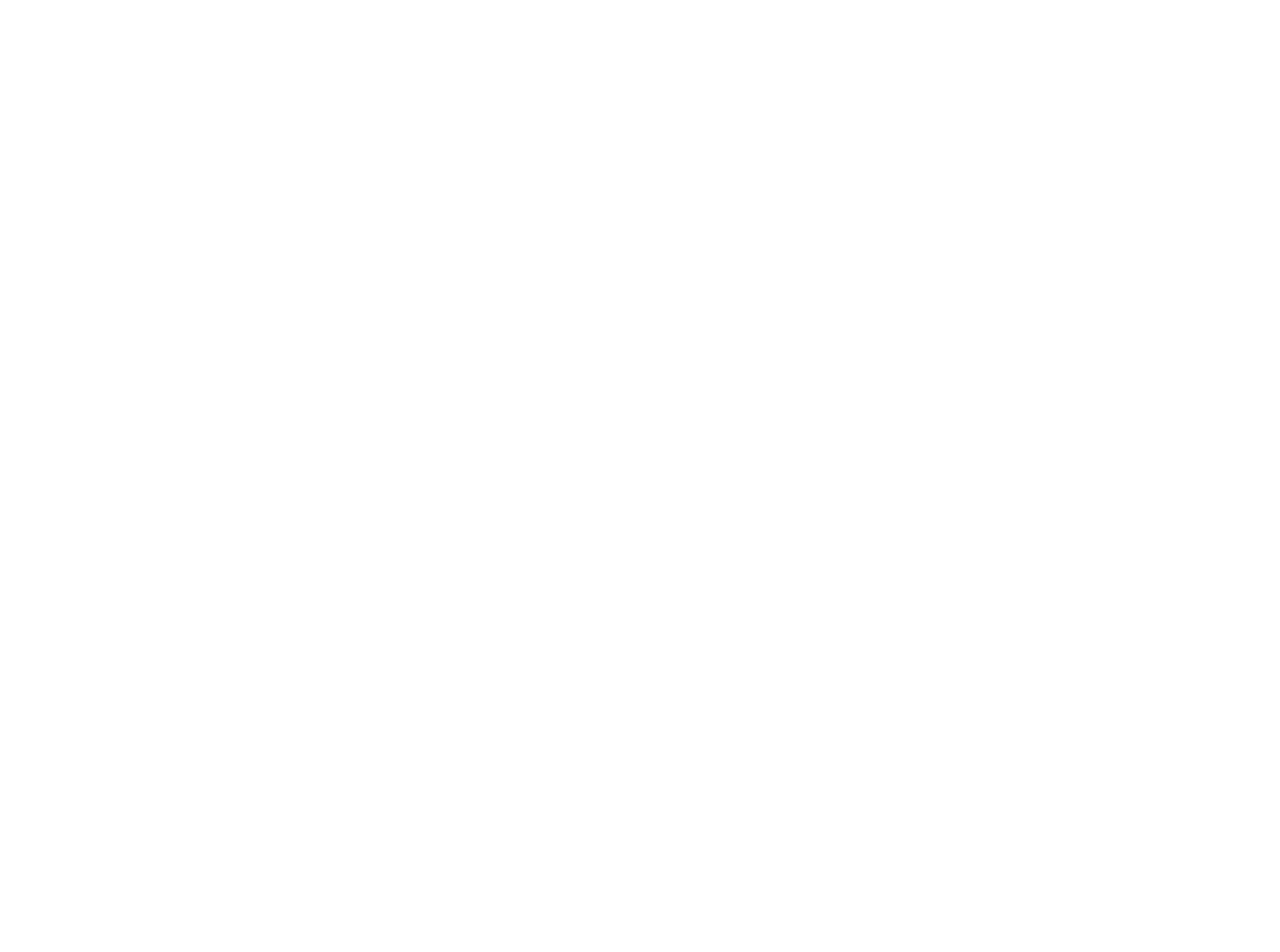
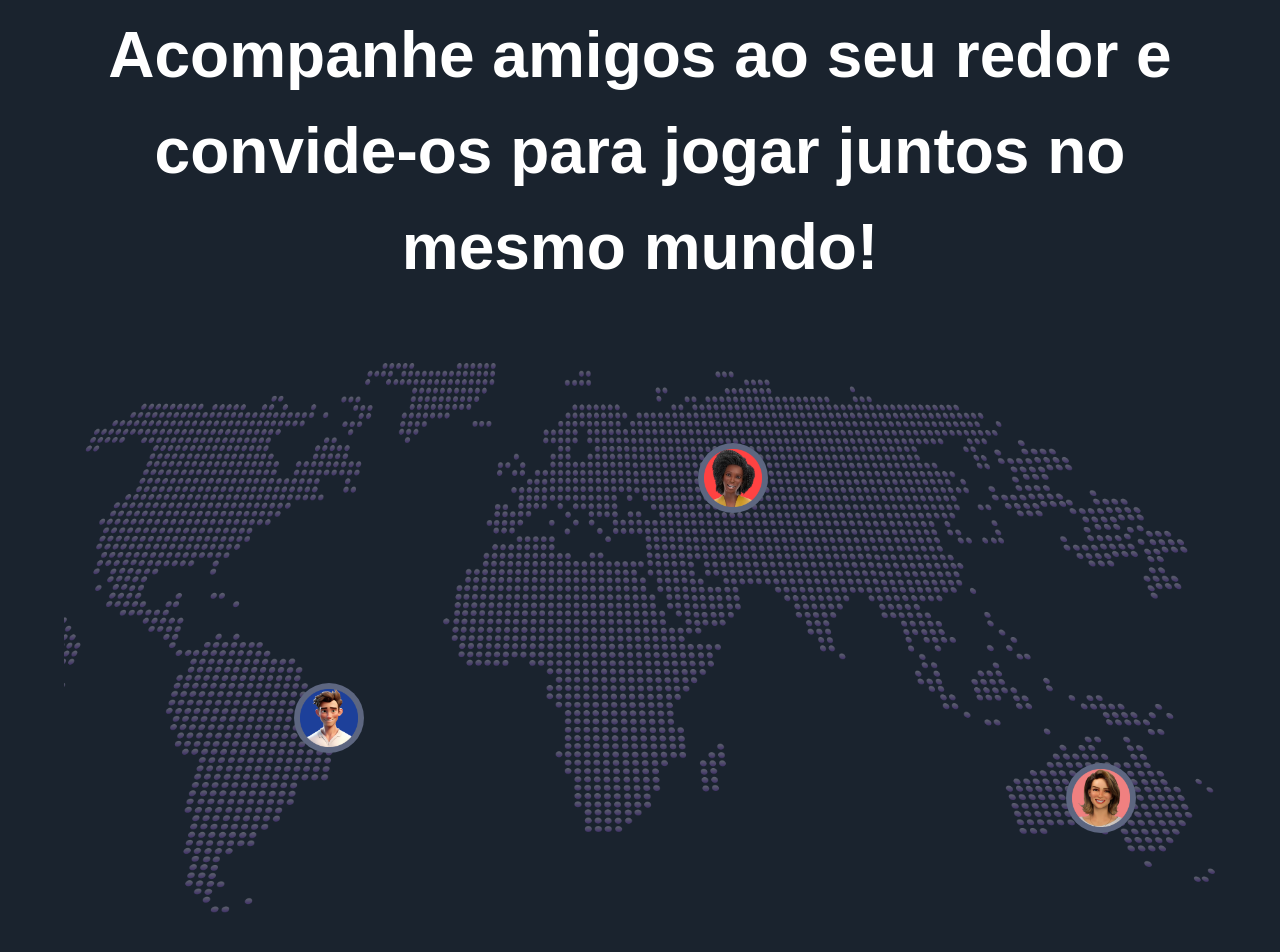
Before and after one commit to Jezebel1990/metaverse, a Next.js app: page / in a window 1280 px wide. Shown: the part 4222-5174 px from the top of the page. Before the commit the page ends 4136 px from the top, so only its background shows below. Built offline with nearby package versions, Linux system fonts and the light colour scheme; a web font is replaced by a local one.

Commit message:
add section world

```diff
--- a/app/page.tsx
+++ b/app/page.tsx
@@ -4,6 +4,7 @@
 import About from '../sections/About';
 import GetStarted from '../sections/GetStarted';
 import WhatsNew from '../sections/WhatsNew';
+import World from '../sections/World';
 
 const Page = () => (
   <div className="bg-primary-black overflow-hidden">
@@ -19,6 +20,10 @@
 <div className="gradient-04 z-0"/>
 <WhatsNew/>
 </div>
+<World />
+<div className="relative">
+
+</div>
  </div>
 
 );
--- /dev/null
+++ b/sections/World.tsx
@@ -0,0 +1,44 @@
+'use client';
+
+import {motion } from 'framer-motion';
+import styles from '../styles';
+import { TitleText, TypingText } from '../components/CustomTexts';
+import { fadeIn, staggerContainer } from '../utils/motion';
+
+const World = () => (
+    <section className={`${styles.paddings} relative z-10`}>
+      <motion.div
+      variants={staggerContainer}
+      initial="hidden"
+      whileInView="show"
+      viewport={{ once: false, amount: 0.25 }}
+      className={`${styles.innerWidth} mx-auto flex flex-col`}
+    >
+  <TypingText title="| Pessoas no mundo" textStyles="text-center" />
+   <TitleText
+    title={(
+        <>Acompanhe amigos ao seu redor e convide-os para jogar juntos no mesmo
+            mundo!</>
+    )}
+    textStyles="text-center"
+   />
+ <motion.div
+ variants={fadeIn('up', 'tween', 0.3, 1)}
+ className="relative mt-[68px] flex w-full h-[550px]"
+ >
+ <img src="/map.png" alt="map" className="w-full h-full object-cover" />
+
+ <div className="absolute bottom-20 right-20 w-[70px] h-[70px] p-[6px] rounded-full bg-[#5D6680]">
+<img src="people-01.png" alt="people" className="w-full h-full" />
+</div>
+<div className="absolute bottom-40 left-[20%] w-[70px] h-[70px] p-[6px] rounded-full bg-[#5D6680]">
+ <img src="/people-02.png" alt="people" className="w-full h-full" />
+</div>
+<div className="absolute top-20 left-[55%] w-[70px] h-[70px] p-[6px] rounded-full bg-[#5D6680]">
+<img src="people-03.png" alt="people" className="w-full h-full" />
+</div>
+ </motion.div>
+    </motion.div>
+    </section>
+);
+export default World;
```
